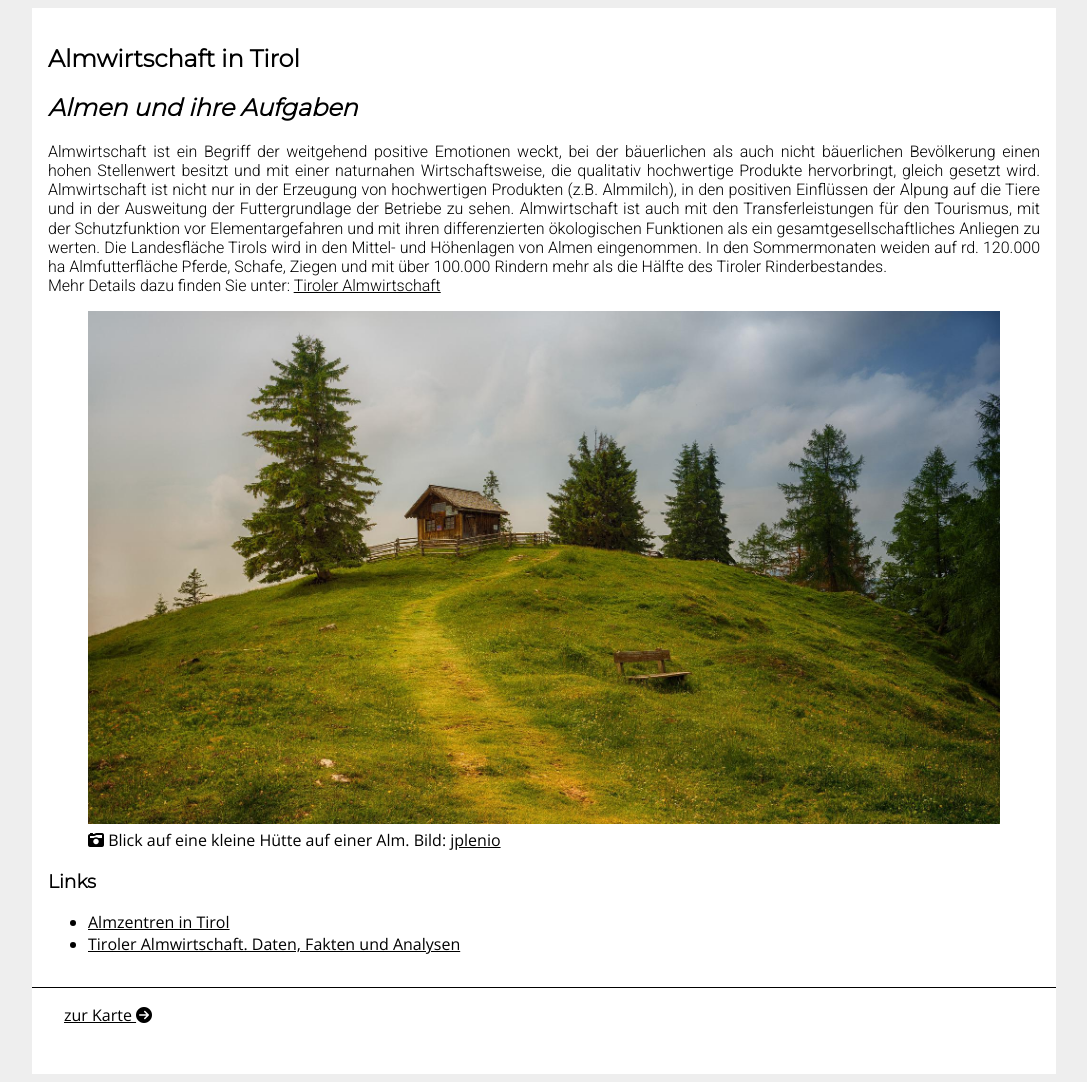
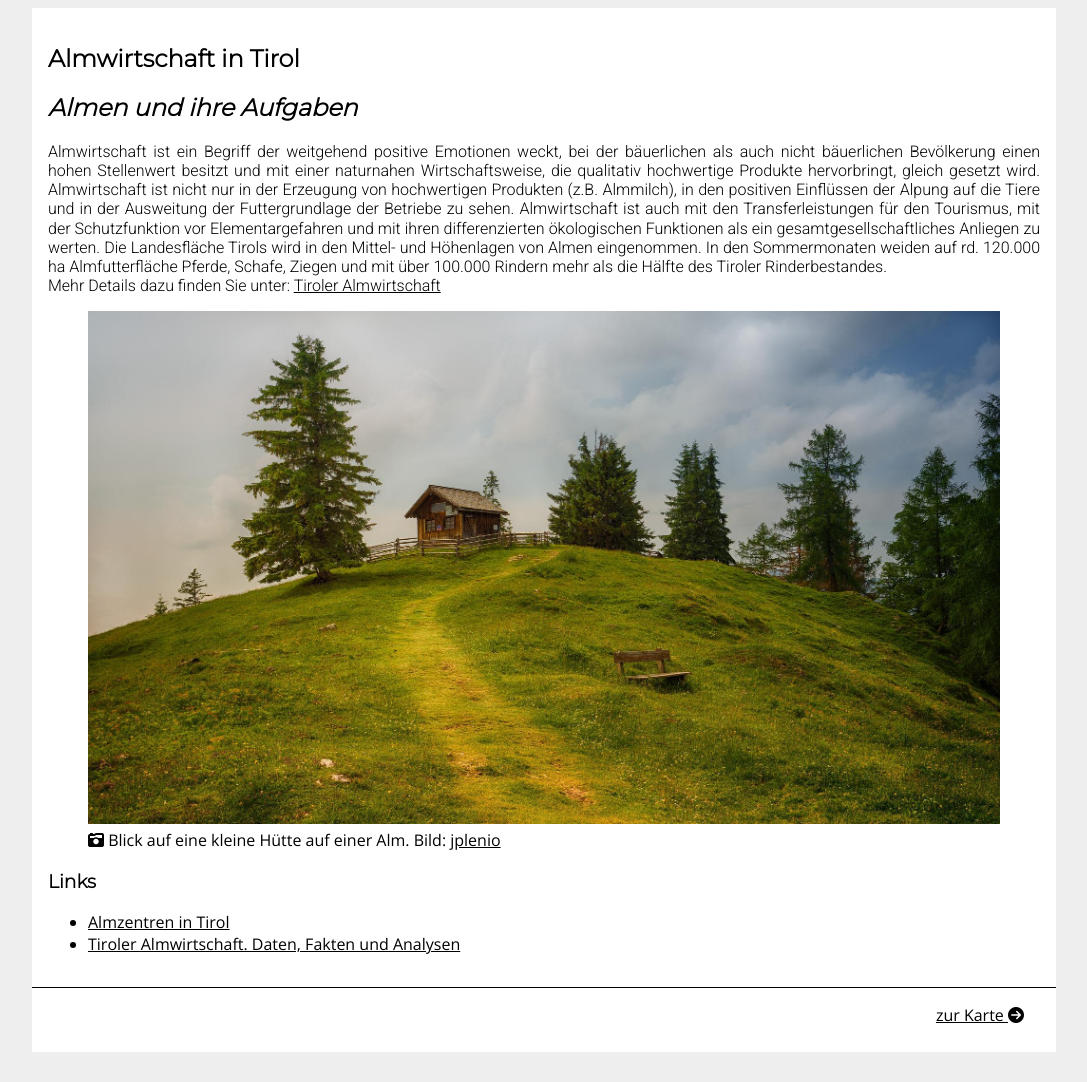
Before and after one commit to AlmzentrenTirol/AlmzentrenTirol.github.io, a plain HTML site: page index.html in a window 1280 px wide. Shown: the whole page, without its empty margins (96-1183 px from the left). After the commit the page ends 1060 px from the top, so only its background shows below. Drawn offline with nearby package versions, Linux system fonts and the light colour scheme.

Commit message:
Verschieben des Pfeils der auf die Kartenwebsite verweist

```diff
--- a/main.css
+++ b/main.css
@@ -47,3 +47,7 @@ footer {
     border-top: 1px solid black;
     padding: 1em 2em 3em 2em;
 }
+
+footer .next {
+    float: right;
+}
```
